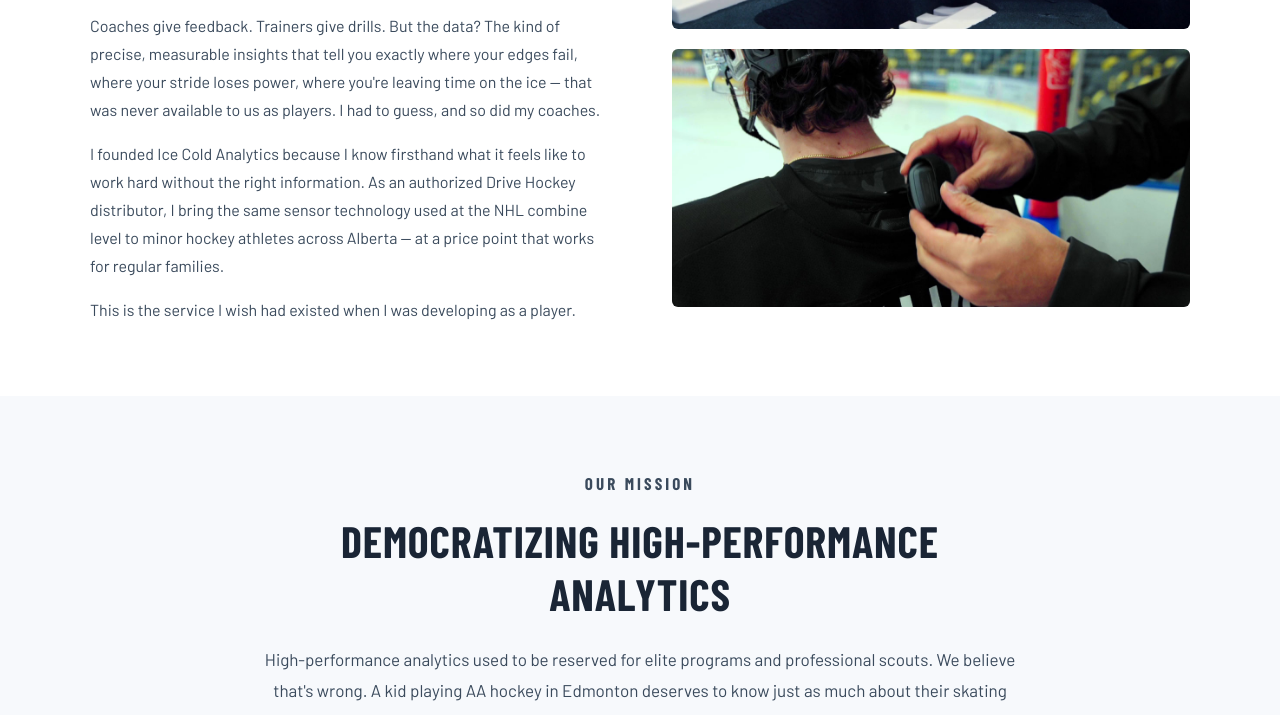
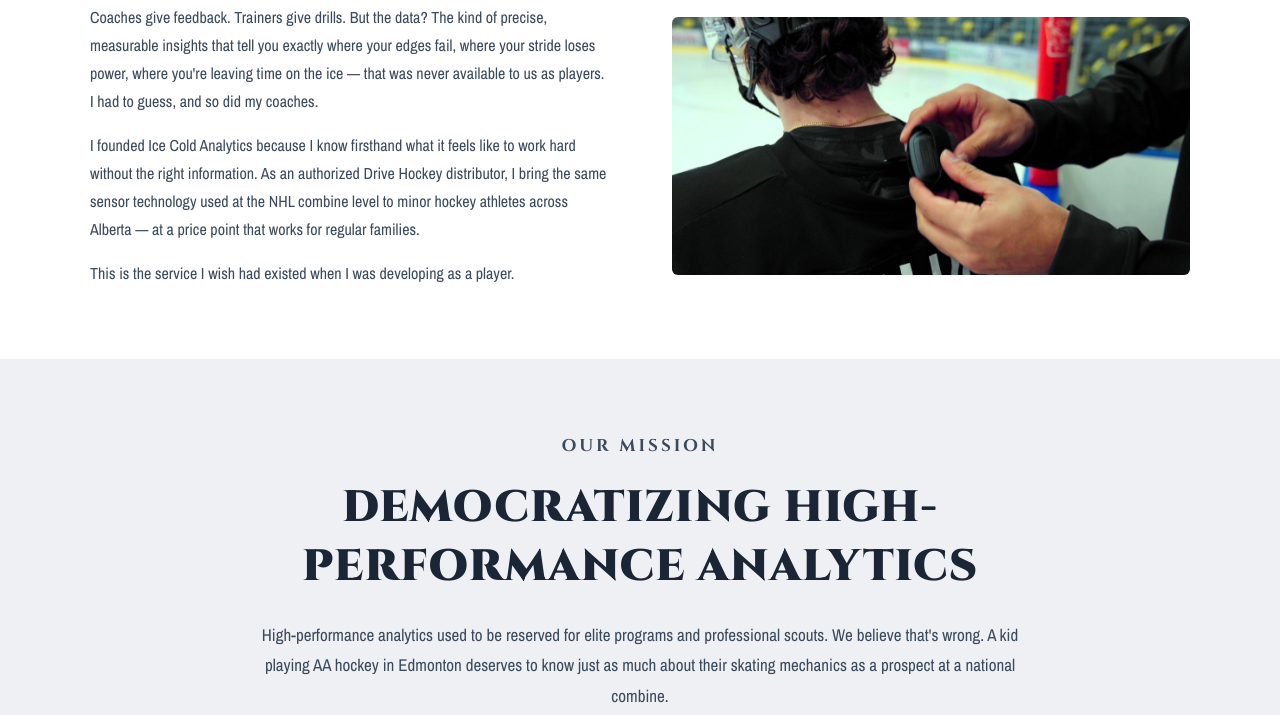
Before and after one commit to icecoldanalytics/icecoldanalytics.com, a plain HTML site: page about/index.html in a window 1280 px wide. Shown: the part 781-1496 px from the top of the page. Drawn offline with nearby package versions, Linux system fonts and the light colour scheme; a web font is replaced by a local one.

Commit message:
Fix colours, fonts, nav links

```diff
--- a/about/index.html
+++ b/about/index.html
@@ -12,24 +12,24 @@
   <meta property="og:description" content="Founded by a former University of Alberta hockey player on a mission to democratize high-performance analytics for community athletes across Alberta." />
   <link rel="preconnect" href="https://fonts.googleapis.com" />
   <link rel="preconnect" href="https://fonts.gstatic.com" crossorigin />
-  <link href="https://fonts.googleapis.com/css2?family=Barlow+Condensed:wght@600;700;800&family=Barlow:wght@400;500;600&display=swap" rel="stylesheet" />
+  <link href="https://fonts.googleapis.com/css2?family=Cinzel:wght@400;600;700;900&family=Archivo+Narrow:ital,wght@0,400;0,500;0,600;0,700;1,400&display=swap" rel="stylesheet" />
 
   <style>
     *, *::before, *::after { box-sizing: border-box; margin: 0; padding: 0; }
 
     :root {
       --navy:    #0b1d35;
-      --blue:    #1a6fbf;
-      --blue-lt: #2484d8;
-      --ice:     #e8f4fd;
-      --red:     #c0392b;
+      --blue:    #264e86;
+      --blue-lt: #2f5fa0;
+      --gold:    #c8922a;
+      --gold-lt: #dba030;
+      --light:   #eff0f4;
       --white:   #ffffff;
-      --offwhite:#f7f9fc;
       --text:    #1a2535;
       --muted:   #6b7c93;
-      --border:  #dce4ef;
-      --font:    'Barlow', sans-serif;
-      --display: 'Barlow Condensed', sans-serif;
+      --border:  #d8dce6;
+      --font:    'Archivo Narrow', 'Arial Narrow', Arial, sans-serif;
+      --display: 'Cinzel', Georgia, 'Times New Roman', serif;
     }
 
     html { scroll-behavior: smooth; }
@@ -61,10 +61,10 @@
     }
     .nav-links a:hover { color: var(--white); background: rgba(255,255,255,0.08); }
     .nav-links .btn-nav {
-      background: var(--blue); color: var(--white); padding: 7px 16px;
+      background: var(--gold); color: var(--white); padding: 7px 16px;
       border-radius: 3px; font-weight: 600;
     }
-    .nav-links .btn-nav:hover { background: var(--blue-lt); }
+    .nav-links .btn-nav:hover { background: var(--gold-lt); }
 
     /* ── HERO ── */
     .hero {
@@ -99,7 +99,7 @@
     /* ── LAYOUT ── */
     .container { max-width: 1100px; margin: 0 auto; padding: 0 24px; }
     .section { padding: 72px 24px; }
-    .section-alt { background: var(--offwhite); }
+    .section-alt { background: var(--light); }
 
     /* ── STORY ── */
     .story-grid {
@@ -152,7 +152,7 @@
       border-top: 3px solid var(--blue);
     }
     .value-icon {
-      width: 44px; height: 44px; background: var(--ice);
+      width: 44px; height: 44px; background: var(--light);
       border-radius: 50%; display: flex; align-items: center; justify-content: center;
       margin-bottom: 18px; font-size: 20px;
     }
@@ -220,7 +220,7 @@
     .cta-band p { font-size: 17px; color: rgba(255,255,255,0.85); margin-bottom: 28px; }
     .btn { display: inline-block; padding: 14px 28px; border-radius: 3px; font-weight: 700; font-size: 14px; letter-spacing: 0.08em; text-transform: uppercase; text-decoration: none; transition: all 0.15s; cursor: pointer; }
     .btn-white { background: var(--white); color: var(--blue); }
-    .btn-white:hover { background: var(--ice); }
+    .btn-white:hover { background: var(--light); }
     .btn-outline { background: transparent; color: var(--white); border: 2px solid rgba(255,255,255,0.6); margin-left: 12px; }
     .btn-outline:hover { border-color: var(--white); background: rgba(255,255,255,0.1); }
 
@@ -260,11 +260,11 @@
         <img src="/assets/logo-white-on-navy.svg" alt="Ice Cold Analytics" />
       </a>
       <ul class="nav-links">
+        <li><a href="/about/" style="color:var(--gold);">About</a></li>
         <li><a href="/services/">Services</a></li>
         <li><a href="/#technology">Technology</a></li>
         <li><a href="/#smart-arena">Smart Arena</a></li>
         <li><a href="/combine/">PD&amp;A Combine</a></li>
-        <li><a href="/#news">News</a></li>
         <li><a href="/#contact">Contact</a></li>
         <li><a href="/combine/" class="btn-nav">Register Now</a></li>
       </ul>
```
Also changed, not shown: index.html (+1 -1 lines), services/index.html (+17 -17 lines).
